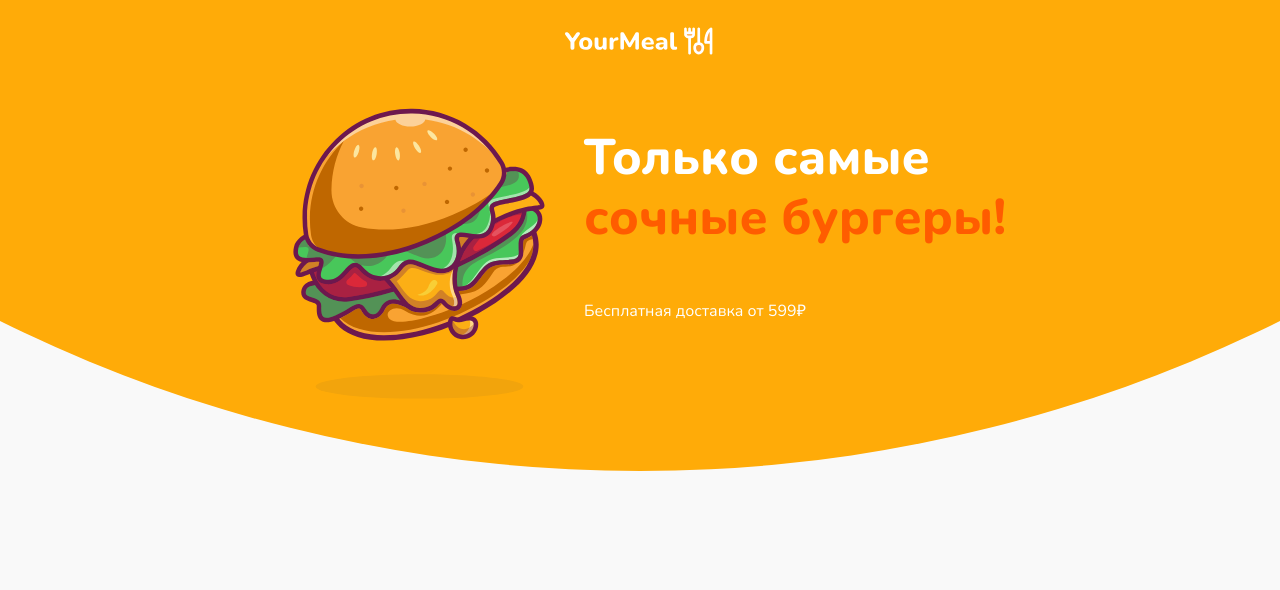
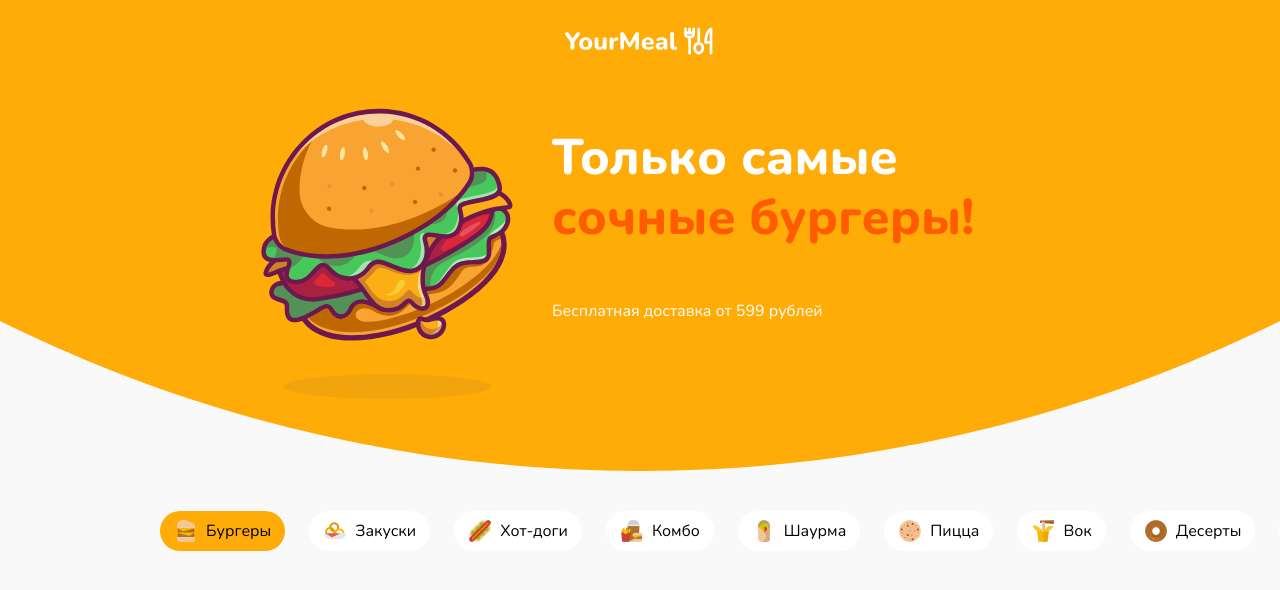
Before and after one commit to MaxHuzarervich/Burger_React, a React (Vite) app: page / in a window 1280 px wide. Shown: the top 590 px of the page. Built offline with nearby package versions, Linux system fonts and the light colour scheme.

Commit message:
- order, catalog, navigation

```diff
--- a/src/App.jsx
+++ b/src/App.jsx
@@ -1,5 +1,6 @@
-import { Container } from "./components/Container/Container"
+import { Catalog } from "./components/Catalog/Catalog"
 import { Header } from "./components/Header/Header"
+import { Navigation } from "./components/Navigation/Navigation"
 
 export const App = () => {
 
@@ -7,10 +8,8 @@
     <>
       <Header/>
       <main>
-        <nav>
-          <Container className={'navigation_container'}/>
-        </nav>
-        <section></section>
+        <Navigation/>
+        <Catalog/>
       </main>
       <footer></footer>
     </>
--- a/src/components/Header/Header.jsx
+++ b/src/components/Header/Header.jsx
@@ -8,16 +8,18 @@
 export const Header = () => {
     return (
         <header className={style.header}>
-    <Container className={style.header__container}>
-      <img className={style.header__logo} src={logo} alt="Логотип YourMeal"/>
+    <Container>
+    <div className={style.container}>
+      <img className={style.logo} src={logo} alt="Логотип YourMeal"/>
 
-      <div className={style.header__wrapper}>
-        <h1 className={style.header__title}>
+      <div className={style.wrapper}>
+        <h1 className={style.title}>
           <span>Только самые</span>
-          <span className={style.header__red}>сочные бургеры!</span>
+          <span className={style.red}>сочные бургеры!</span>
         </h1>
 
-        <p className={style.header__appeal}>Бесплатная доставка от 599₽</p>
+        <p className={style.appeal}>Бесплатная доставка от 599 рублей</p>
+      </div>
       </div>
     </Container>
   </header>
--- a/src/components/Header/Header.module.css
+++ b/src/components/Header/Header.module.css
@@ -7,20 +7,24 @@
     margin-bottom: 30px;
   }
 
-  .header__logo {
+  .container {
+    margin: 0 auto;
+  }
+
+  .logo {
     width: 150px;
     color: #fff;
     margin: 0 auto 24px;
   }
 
-  .header__wrapper {
+  .wrapper {
     padding-bottom: 246px;
     background: url('../../assets/img/pic.svg') bottom/227px no-repeat;
     text-align: center;
     color: #FFFFFF;
   }
 
-  .header__title {
+  .title {
     display: flex;
     flex-direction: column;
     font-weight: 800;
@@ -29,11 +33,11 @@
     margin-bottom: 16px;
   }
 
-  .header__red {
+  .red {
     color: #FF5C00;
   }
 
-  .header__appeal {
+  .appeal {
     font-size: 12px;
     line-height: 16px;
   }
@@ -44,11 +48,11 @@
       padding-bottom: 44px;
     }
 
-    .header__container {
+    .container {
       max-width: 480px;
     }
 
-    .header__wrapper {
+    .wrapper {
       padding-bottom: 0;
       padding-left: 180px;
       padding-top: 27px;
@@ -65,16 +69,16 @@
       background-size: 2540px;
     }
 
-    .header__container {
+    .container {
       max-width: calc(562px + var(--padding-container) * 2);
     }
 
-    .header__wrapper {
+    .wrapper {
       padding-left: 237px;
       min-height: 229px;
     }
 
-    .header__title {
+    .title {
       font-size: 36px;
       margin-bottom: 26px;
     }
@@ -87,33 +91,33 @@
       margin-bottom: 40px;
     }
 
-    .header__container {
+    .container {
       max-width: calc(764px + var(--padding-container) * 2);
     }
 
-    .header__wrapper {
+    .wrapper {
       padding-top: 46px;
       padding-left: 326px;
       min-height: 326px;
     }
 
-    .header__title {
+    .title {
       font-size: 50px;
       margin-bottom: 52px;
     }
 
-    .header__appeal {
+    .appeal {
       font-size: 16px;
       line-height: 22px;
     }
   }
 
   @media (min-width: 1360px) {
-    .header__container {
+    .container {
       max-width: calc(784px + var(--padding-container) * 2);
     }
 
-    .header__wrapper {
+    .wrapper {
       padding-left: 346px;
     }
   }
--- /dev/null
+++ b/src/components/Navigation/Navigation.jsx
@@ -0,0 +1,44 @@
+import style from './Navigation.module.css'
+import React from "react";
+import { Container } from '../Container/Container.jsx'
+import classNames from 'classnames';
+
+
+export const Navigation = () => {
+return (
+        <nav className={style.navigation}>
+        <Container className={style.container}>
+          <ul className={style.list}>
+            <li className={style.item}>
+              <button className=
+              {classNames(style.button, style.button_burger, style.button_active)}>Бургеры</button>
+            </li>
+            <li className={style.item}>
+              <button className={classNames(style.button, style.button_snack)}>Закуски</button>
+            </li>
+            <li className={style.item}>
+              <button className={classNames(style.button, style.button_hotdog)}>Хот-доги</button>
+            </li>
+            <li className={style.item}>
+              <button className={classNames(style.button, style.button_combo)}>Комбо</button>
+            </li>
+            <li className={style.item}>
+              <button className={classNames(style.button, style.button_shawarma)}>Шаурма</button>
+            </li>
+            <li className={style.item}>
+              <button className={classNames(style.button, style.button_pizza)}>Пицца</button>
+            </li>
+            <li className={style.item}>
+              <button className={classNames(style.button, style.button_wok)}>Вок</button>
+            </li>
+            <li className={style.item}>
+              <button className={classNames(style.button, style.button_dessert)}>Десерты</button>
+            </li>
+            <li className={style.item}>
+              <button className={classNames(style.button, style.button_sauce)}>Соусы</button>
+            </li>
+          </ul>
+        </Container>
+      </nav>
+)
+}
--- /dev/null
+++ b/src/components/Navigation/Navigation.module.css
@@ -0,0 +1,110 @@
+.navigation {
+    margin-bottom: 30px;
+  }
+
+  .container {
+    padding: 0;
+    min-width: 100vw;
+  }
+
+  .list {
+    display: flex;
+    padding: 0 calc((100vw / 2) - (var(--container) / 2));
+    overflow-x: auto;
+    overflow-y: hidden;
+    column-gap: 8px;
+  }
+
+  .button {
+    border-radius: 50px;
+    padding: 7px 8px 7px 40px;
+    font-size: 12px;
+    line-height: 16px;
+    white-space: nowrap;
+    background-color: #FFFFFF;
+    background-repeat: no-repeat;
+    background-size: 24px;
+    background-position: 8px center;
+  }
+
+  .button:hover,
+  .button:focus-visible  {
+    outline: 1px solid #F86310;
+    outline-offset: -1px;
+  }
+
+  @supports not selector(:focus-visible) {
+    .button:focus  {
+      outline: 1px solid #F86310;
+      outline-offset: -1px;
+    }
+  }
+
+  .button_active {
+    pointer-events: none;
+    background-color: #FFAB08;
+  }
+
+  .button_active:focus {
+    outline: none;
+  }
+
+  .button_burger {
+    background-image: url('../../assets/img/burger.png');
+  }
+
+  .button_snack {
+    background-image: url('../../assets/img/snack.png');
+  }
+
+  .button_hotdog {
+    background-image: url('../../assets/img/hot-dog.png');
+  }
+
+  .button_combo {
+    background-image: url('../../assets/img/combo.png');
+  }
+
+  .button_shawarma {
+    background-image: url('../../assets/img/shawarma.png');
+  }
+
+  .button_pizza {
+    background-image: url('../../assets/img/pizza.png');
+  }
+
+  .button_wok {
+    background-image: url('../../assets/img/wok.png');
+  }
+
+  .button_dessert {
+    background-image: url('../../assets/img/dessert.png');
+  }
+
+  .button_sauce {
+    background-image: url('../../assets/img/sauce.png');
+  }
+
+
+  @media (min-width: 768px) {
+    .list {
+      column-gap: 12px;
+    }
+  }
+
+  @media (min-width: 1024px) {
+    .navigation {
+      margin-bottom: 50px;
+    }
+
+    .list {
+      column-gap: 24px;
+    }
+
+    .button {
+      padding: 9px 14px 9px 46px;
+      font-size: 16px;
+      line-height: 22px;
+      background-position: 14px center;
+    }
+  }
```
